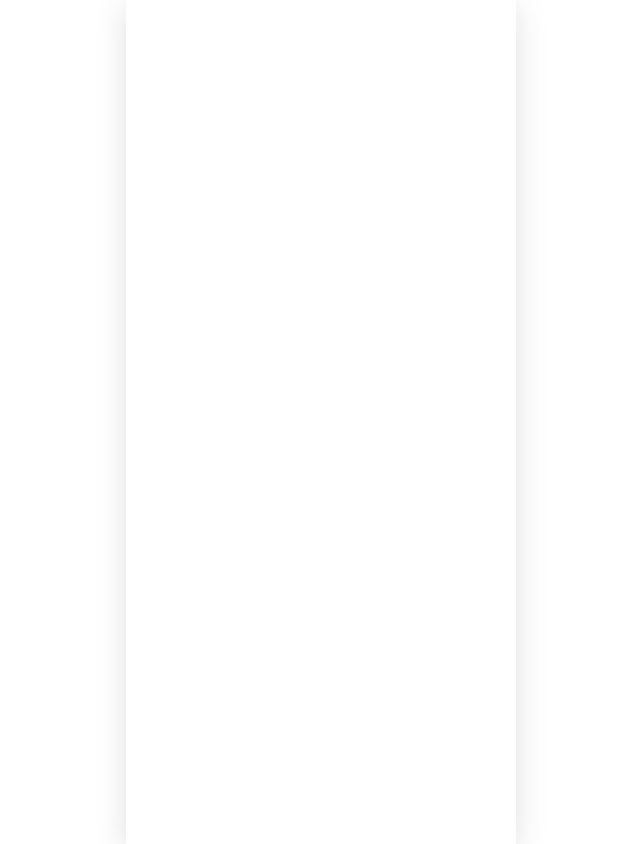
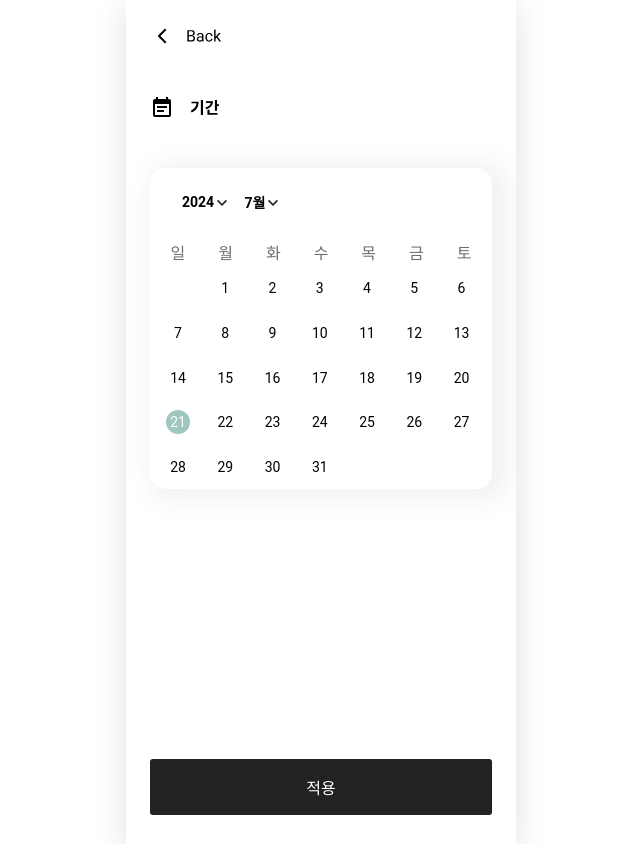
Before and after one commit to GrowPalette/GrowPalette-Web, a React (Create React App) app: page /enter_activity_term in a window 1280 px wide. Before the commit this address had no page. Shown: the whole page, without its empty margins (319-959 px from the left). Built offline with nearby package versions, Linux system fonts and the light colour scheme.

Commit message:
feat: EnterActivityTerm UI 구현 완료 (아직 시작일, 종료일은 안나눔 -> 백엔드와 대화 필요(API 명세서 필요)

```diff
--- a/package.json
+++ b/package.json
@@ -38,5 +38,8 @@
       "last 1 firefox version",
       "last 1 safari version"
     ]
+  },
+  "devDependencies": {
+    "@babel/plugin-proposal-private-property-in-object": "^7.21.11"
   }
 }
--- a/src/App.js
+++ b/src/App.js
@@ -60,9 +60,9 @@ function App() {
                     {/* ActivityList */}
                     <Route path="/activity_list" element={<ActivityList />} />
                     <Route path="/enter_activity" element={<EnterActivity />} />
-                    <Route path="/activity_detail" element={<EnterActivityDetail />} /> {/* 얘는 id값으로 받아야할 것 같음*/}
-                    <Route path="/activity_category" element={<EnterActivityCategory />} />
-                    <Route path="/activity_term" element={<EnterActivityTerm />} />
+                    <Route path="/enter_activity_detail" element={<EnterActivityDetail />} /> {/* 얘는 id값으로 받아야할 것 같음*/}
+                    <Route path="/enter_activity_category" element={<EnterActivityCategory />} />
+                    <Route path="/enter_activity_term" element={<EnterActivityTerm />} />
                     <Route path="/activity_detail" element={<ActivityDetail />} />
                     <Route path="/growth_ai" element={<GrowthAi />} />
 
--- a/src/pages/ActivityList/EnterActivity.js
+++ b/src/pages/ActivityList/EnterActivity.js
@@ -136,7 +136,7 @@ export default EnterActivity;
 
 const Container = styled.div`
     display: flex;
-    justify-content: center
+    justify-content: center;
 `;
 
 const LargeContainer = styled.div`
--- a/src/pages/ActivityList/EnterActivityTerm.js
+++ b/src/pages/ActivityList/EnterActivityTerm.js
@@ -1,16 +1,278 @@
-import React from "react";
+import React, { useState } from "react";
 import styled from "styled-components";
+import { useNavigate } from "react-router-dom"; // useNavigate 임포트
+import BackButtonImg from "../../assets/images/JaeWoo/ActivityList/뒤로가기버튼.svg";
+import { ReactComponent as DownArrow } from "../../assets/images/JaeWoo/ActivityList/TermDropDownArrow.svg";
+import TermIcon from "../../assets/images/JaeWoo/ActivityList/TermIcon.svg";
 
 const EnterActivityTerm = () => {
+    const [selectedDate, setSelectedDate] = useState(new Date());
+    const [isYearMenuOpen, setIsYearMenuOpen] = useState(false);
+    const [isMonthMenuOpen, setIsMonthMenuOpen] = useState(false);
+    const navigate = useNavigate(); // useNavigate 훅 사용
+
+    const years = Array.from({ length: 20 }, (_, i) => new Date().getFullYear() - 10 + i);
+    const months = ["1월", "2월", "3월", "4월", "5월", "6월", "7월", "8월", "9월", "10월", "11월", "12월"];
+
+    const handleDateClick = (date) => {
+        setSelectedDate(date);
+    };
+
+    const generateDays = () => {
+        const start = new Date(selectedDate.getFullYear(), selectedDate.getMonth(), 1);
+        const end = new Date(selectedDate.getFullYear(), selectedDate.getMonth() + 1, 0);
+        const days = [];
+
+        for (let i = start.getDay(); i > 0; i--) {
+            days.push(null);
+        }
+
+        for (let i = 1; i <= end.getDate(); i++) {
+            days.push(i);
+        }
+
+        return days;
+    };
+
+    const handleYearButtonClick = () => {
+        setIsYearMenuOpen(!isYearMenuOpen);
+    };
+
+    const handleMonthButtonClick = () => {
+        setIsMonthMenuOpen(!isMonthMenuOpen);
+    };
+
+    const handleYearChange = (year) => {
+        setSelectedDate(new Date(year, selectedDate.getMonth(), selectedDate.getDate()));
+        setIsYearMenuOpen(false);
+    };
+
+    const handleMonthChange = (month) => {
+        setSelectedDate(new Date(selectedDate.getFullYear(), months.indexOf(month), selectedDate.getDate()));
+        setIsMonthMenuOpen(false);
+    };
+
+    const handleApplyClick = () => {
+        navigate('/enter_activity'); // 버튼 클릭 시 이동
+    };
+
     return (
         <Container>
+            <LargeContainer>
+                <BackButton onClick={() => window.history.back()}>
+                    <img src={BackButtonImg} alt="뒤로가기 버튼"/>
+                </BackButton>
 
+                <TermContainer><img src={TermIcon} alt="기간 아이콘"/></TermContainer>
+
+                <Calendar>
+                    <Header>
+                        <Dropdown>
+                            <DropdownButton onClick={handleYearButtonClick}>
+                                {selectedDate.getFullYear()}
+                                <DownArrow />
+                            </DropdownButton>
+                            {isYearMenuOpen && (
+                                <DropdownMenu>
+                                    {years.map(year => (
+                                        <DropdownItem key={year} onClick={() => handleYearChange(year)}>
+                                            {year}
+                                        </DropdownItem>
+                                    ))}
+                                </DropdownMenu>
+                            )}
+                        </Dropdown>
+                        <Dropdown>
+                            <DropdownButton onClick={handleMonthButtonClick}>
+                                {months[selectedDate.getMonth()]}
+                                <DownArrow />
+                            </DropdownButton>
+                            {isMonthMenuOpen && (
+                                <DropdownMenu>
+                                    {months.map(month => (
+                                        <DropdownItem key={month} onClick={() => handleMonthChange(month)}>
+                                            {month}
+                                        </DropdownItem>
+                                    ))}
+                                </DropdownMenu>
+                            )}
+                        </Dropdown>
+                    </Header>
+                    <Separator />
+                    <Weekdays>
+                        {["일", "월", "화", "수", "목", "금", "토"].map(day => (
+                            <Weekday key={day}>{day}</Weekday>
+                        ))}
+                    </Weekdays>
+                    <Dates>
+                        {generateDays().map((day, index) => (
+                            day ? (
+                                <DateBox
+                                    key={index}
+                                    isSelected={day === selectedDate.getDate()}
+                                    onClick={() => handleDateClick(new Date(selectedDate.getFullYear(), selectedDate.getMonth(), day))}
+                                >
+                                    {day}
+                                </DateBox>
+                            ) : (
+                                <DateBox key={index} />
+                            )
+                        ))}
+                    </Dates>
+                </Calendar>
+
+                <ApplyButton onClick={handleApplyClick}>
+                    적용
+                </ApplyButton>
+            </LargeContainer>
         </Container>
     );
 };
 
-export default EnterActivityTerm
+export default EnterActivityTerm;
 
 const Container = styled.div`
+    display: flex;
+    justify-content: center;
+`;
 
+const LargeContainer = styled.div`
+    display: flex;
+    flex-direction: column;
+    width: 21.375rem;
+    padding-top: 1.5rem;
+    gap: 3rem;
+`;
+
+const BackButton = styled.div`
+    display: inline-flex;
+    align-items: center;
+    gap: 0.75rem;
+    cursor: pointer; /* 클릭 가능한 커서 */
+`;
+
+const Calendar = styled.div`
+    width: 21.375rem;
+    height: 20.0625rem;
+    flex-shrink: 0;
+    border-radius: 1rem;
+    background: #FFF;
+    box-shadow: 8px 3px 22px 10px rgba(150, 150, 150, 0.11);
+    padding: 1rem;
+    box-sizing: border-box;
+    display: flex;
+    flex-direction: column;
+`;
+
+const Header = styled.div`
+    display: flex;
+    align-items: center;
+    margin-bottom: 0.5rem;
+    margin-left: 1rem;
+    margin-top: 0.5rem;
+`;
+
+const Dropdown = styled.div`
+    position: relative;
+`;
+
+const DropdownButton = styled.div`
+    display: flex;
+    align-items: center;
+    cursor: pointer;
+    color: #000;
+    text-align: center;
+    font-family: Roboto;
+    font-size: 0.875rem;
+    font-weight: 700;
+    text-transform: uppercase;
+    width: 3.9rem;
+`;
+
+const DropdownMenu = styled.div`
+    position: absolute;
+    top: 100%;
+    left: 0;
+    background: #FFF;
+    box-shadow: 0px 4px 8px rgba(0, 0, 0, 0.1);
+    z-index: 1000;
+`;
+
+const DropdownItem = styled.div`
+    padding: 0.5rem 1rem;
+    cursor: pointer;
+    &:hover {
+        background: #f0f0f0;
+    }
+`;
+
+const Separator = styled.div`
+    width: 100%;
+    height: 0.05rem;
+    background: #6F6F6F;
+    margin: 0.5rem 0;
+`;
+
+const Weekdays = styled.div`
+    display: flex;
+    margin-bottom: 0.5rem;
+    gap: 1.5rem;
+`;
+
+const Weekday = styled.div`
+    flex: 1;
+    display: flex;
+    justify-content: center;
+    padding: 0.25rem;
+    color: rgba(111, 111, 111, 1);
+`;
+
+const Dates = styled.div`
+    display: grid;
+    grid-template-columns: repeat(7, 1fr);
+    gap: 1.3rem;
+`;
+
+const DateBox = styled.div`
+    display: flex;
+    width: 1.5rem;
+    height: 1.5rem;
+    justify-content: center;
+    align-items: center;
+    color: ${props => props.isSelected ? '#FFF' : '#000'};
+    background-color: ${props => props.isSelected ? 'var(--Blue-500, #9FC7C0)' : 'transparent'};
+    text-align: center;
+    font-family: Roboto;
+    font-size: 0.875rem;
+    font-weight: 400;
+    text-transform: uppercase;
+    cursor: pointer;
+    border-radius: 50%; /* 원형 형태로 만들기 */
+`;
+
+const TermContainer = styled.div`
+    display: flex;
+    justify-content: space-between;
+    align-items: center; /* 중앙 정렬 */
+`;
+
+const ApplyButton = styled.div`
+    display: flex;
+    width: 21.375rem;
+    height: 3.5rem;
+    padding: 0.875rem 4.25rem;
+    justify-content: center;
+    align-items: center;
+    gap: 0.25rem;
+    flex-shrink: 0;
+    border-radius: 0.1875rem;
+    background: var(--Gray-900, #222);
+    color: var(--White, #FFF);
+    font-family: Roboto;
+    font-size: 1rem;
+    font-style: normal;
+    font-weight: 400;
+    line-height: normal;
+    margin-top: 65%;
+    cursor: pointer; /* 클릭 가능한 커서 */
 `
```
Also changed, not shown: public/manifest.json, src/assets/images/JaeWoo/ActivityList/TermDropDownArrow.svg (added), src/pages/ActivityList/EnterActivityCategory.js (line endings or trailing spaces), 1 other file (tests, documents, lock files or other folders).
